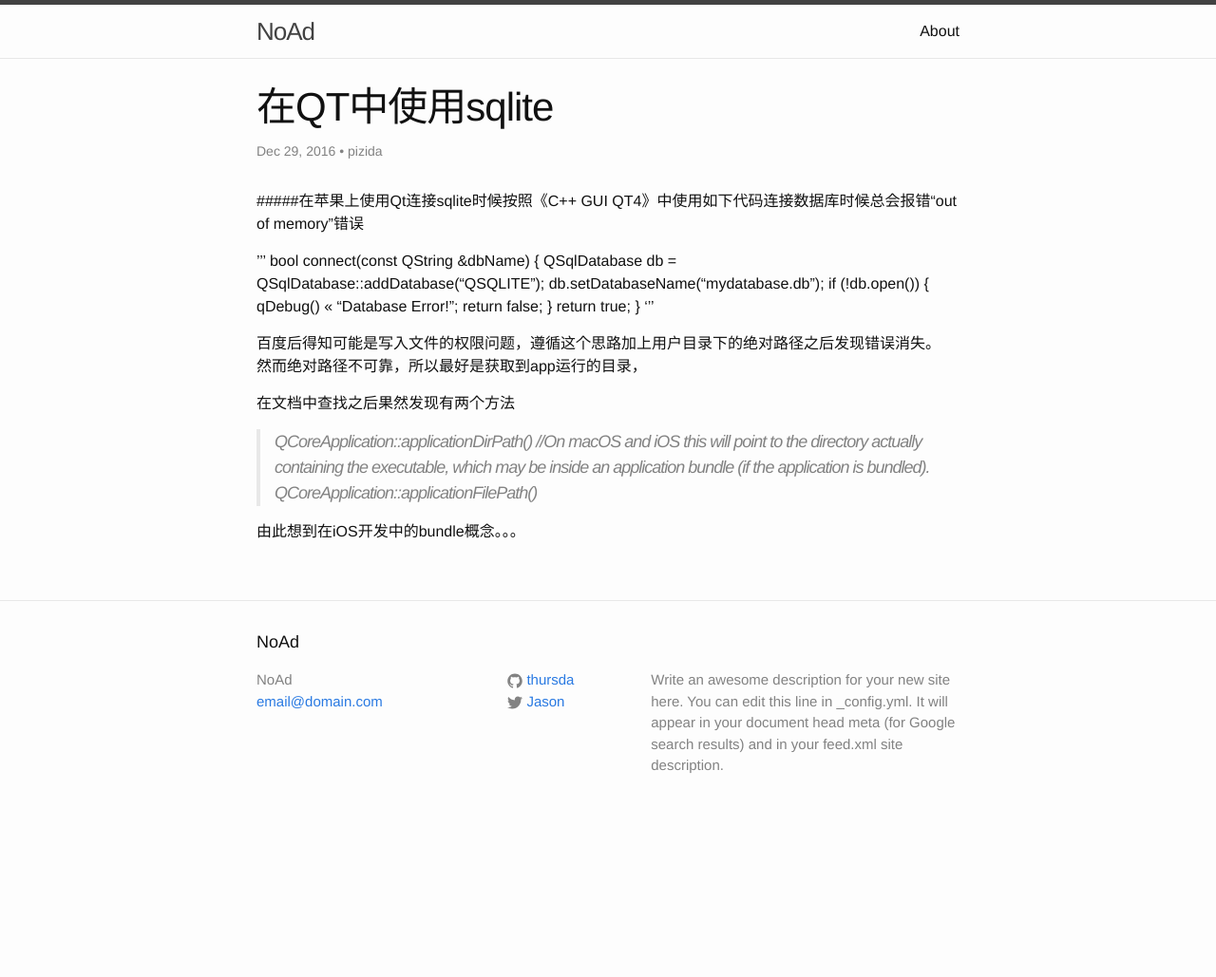
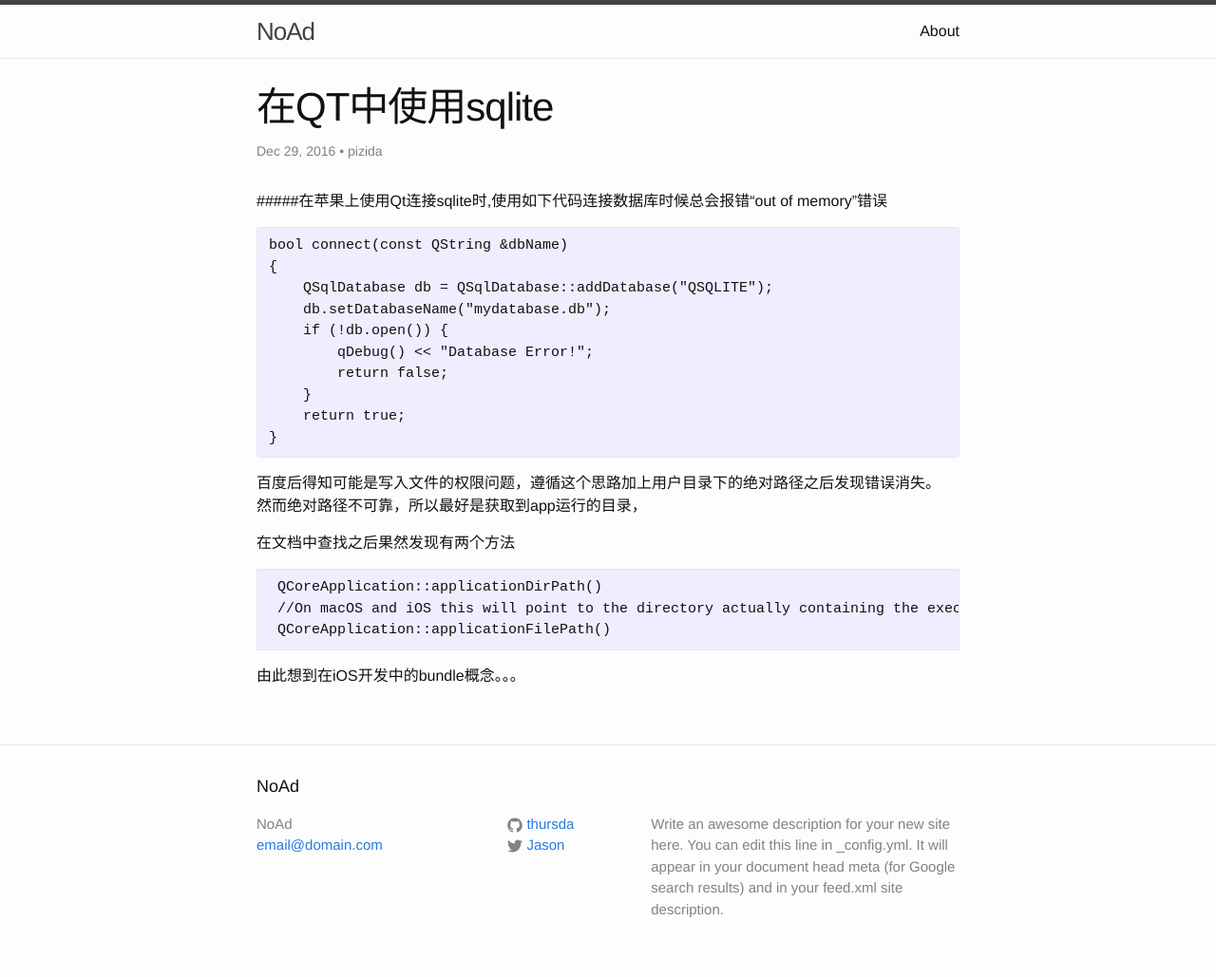
Before and after one commit to Thursda/Thursday.github.io, a Jekyll site: the page built from _posts/2016-12-29-learnngQt.md, in a window 1280 px wide. Shown: the whole page at 95% size. Built offline with Jekyll 4.4.1, drawn with Linux system fonts in a browser that asks for light colours; before the commit the page ends 900 px from its top, so only the background shows below that.

Commit message:
modify the format

````diff
--- a/_posts/2016-12-29-learnngQt.md
+++ b/_posts/2016-12-29-learnngQt.md
@@ -8,9 +8,9 @@ categories: qt
 tag: qt
 ---
 
-#####在苹果上使用Qt连接sqlite时候按照《C++ GUI QT4》中使用如下代码连接数据库时候总会报错“out of memory"错误
+#####在苹果上使用Qt连接sqlite时,使用如下代码连接数据库时候总会报错“out of memory"错误
 
-'''
+```C++
 bool connect(const QString &dbName)
 {
     QSqlDatabase db = QSqlDatabase::addDatabase("QSQLITE");
@@ -21,15 +21,16 @@ bool connect(const QString &dbName)
     }
     return true;
 }
-'''
+```
 
-百度后得知可能是写入文件的权限问题，遵循这个思路加上用户目录下的绝对路径之后发现错误消失。
-然而绝对路径不可靠，所以最好是获取到app运行的目录，
+百度后得知可能是写入文件的权限问题，遵循这个思路加上用户目录下的绝对路径之后发现错误消失。 然而绝对路径不可靠，所以最好是获取到app运行的目录，
 
 在文档中查找之后果然发现有两个方法
 
-> QCoreApplication::applicationDirPath()
-> //On macOS and iOS this will point to the directory actually containing the executable, which may be inside an application bundle (if the application is bundled).
-> QCoreApplication::applicationFilePath()
+```
+ QCoreApplication::applicationDirPath()
+ //On macOS and iOS this will point to the directory actually containing the executable, which may be inside an application bundle (if the application is bundled).
+ QCoreApplication::applicationFilePath()
+```
 
 由此想到在iOS开发中的bundle概念。。。
````
